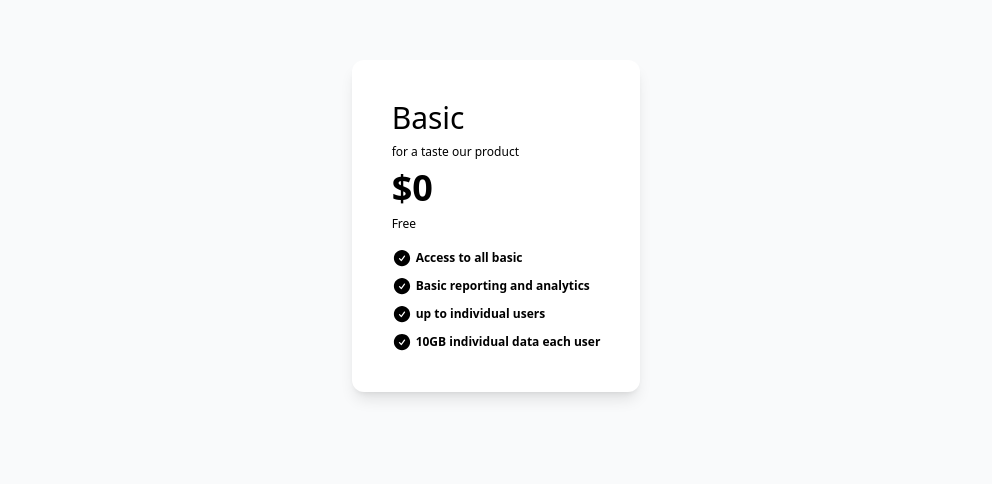
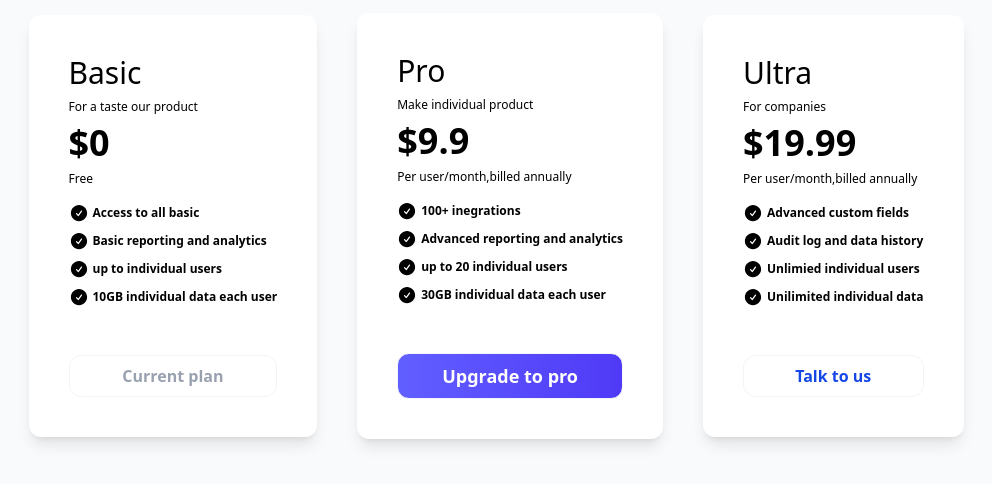
Before and after one commit to sanitta2002/Tailwind-project, a plain HTML site: page index.html in a window 1280 px wide. Shown: the part 174-658 px from the top of the page, without its empty margins (144-1136 px from the left). Drawn offline with nearby package versions, Linux system fonts and the light colour scheme.

Commit message:
modified

```diff
--- a/index.html
+++ b/index.html
@@ -7,10 +7,11 @@
     <title>Document</title>
 </head>
 <body class="bg-gray-50">
-    <div class="w-screen h-screen flex justify-center items-center ">
-        <div class="bg-white border- p-10 shadow-lg flex flex-col gap-2 rounded-xl">
+  <div class="w-screen h-screen flex justify-center items-center ">
+     <div class="flex gap-8">
+        <div class="bg-white border-gray-100 p-10 shadow-lg flex flex-col gap-2 rounded-xl">
         <span class="font-medium text-3xl pt-0 ">Basic</span>
-        <span class="text-xs text-clip ">for a taste our product</span>
+        <span class="text-xs text-clip ">For a taste our product</span>
         <span class="font-semibold text-4xl">$0</span>
         <span class="text-clip text-xs">Free</span>
         <ul>
@@ -38,9 +39,95 @@
           </span>
             10GB individual data each user</li>
         </ul>
-    </div>
-      </div>
-    </div>
+        <button class="border-1  border-gray-100 rounded-xl px-2 py-2 mt-10 font-bold text-gray-400 font-size: 1.125rem;
+        line-height: 1.75rem;">Current plan</button>
+       </div>
+     </div>
+
+
+     <div class="bg-white border-gray-100 p-10 shadow-lg flex flex-col gap-2 rounded-xl ml-10">
+      <span class="font-medium text-3xl pt-0 ">Pro</span>
+        <span class="text-xs text-clip ">Make individual product</span>
+        <span class="font-semibold text-4xl">$9.9</span>
+        <span class="text-clip text-xs">Per user/month,billed annually</span>
+        <ul>
+
+          <li class="flex items-center font-semibold text-xs gap-1 pt-2">
+            <span><svg xmlns="http://www.w3.org/2000/svg" viewBox="0 0 24 24" fill="currentColor" class="size-5 ">
+             <path fill-rule="evenodd" d="M2.25 12c0-5.385 4.365-9.75 9.75-9.75s9.75 4.365 9.75 9.75-4.365 9.75-9.75 9.75S2.25 17.385 2.25 12Zm13.36-1.814a.75.75 0 1 0-1.22-.872l-3.236 4.53L9.53 12.22a.75.75 0 0 0-1.06 1.06l2.25 2.25a.75.75 0 0 0 1.14-.094l3.75-5.25Z" clip-rule="evenodd" />
+             </svg>
+           </span>
+             100+ inegrations
+          </li>
+          <li class="flex items-center font-semibold text-xs gap-1 pt-2"><span><svg xmlns="http://www.w3.org/2000/svg" viewBox="0 0 24 24" fill="currentColor" class="size-5">
+             <path fill-rule="evenodd" d="M2.25 12c0-5.385 4.365-9.75 9.75-9.75s9.75 4.365 9.75 9.75-4.365 9.75-9.75 9.75S2.25 17.385 2.25 12Zm13.36-1.814a.75.75 0 1 0-1.22-.872l-3.236 4.53L9.53 12.22a.75.75 0 0 0-1.06 1.06l2.25 2.25a.75.75 0 0 0 1.14-.094l3.75-5.25Z" clip-rule="evenodd" />
+             </svg>
+           </span>
+             Advanced reporting and analytics</li>
+             <li class="flex items-center font-semibold text-xs gap-1 pt-2"><span><svg xmlns="http://www.w3.org/2000/svg" viewBox="0 0 24 24" fill="currentColor" class="size-5">
+             <path fill-rule="evenodd" d="M2.25 12c0-5.385 4.365-9.75 9.75-9.75s9.75 4.365 9.75 9.75-4.365 9.75-9.75 9.75S2.25 17.385 2.25 12Zm13.36-1.814a.75.75 0 1 0-1.22-.872l-3.236 4.53L9.53 12.22a.75.75 0 0 0-1.06 1.06l2.25 2.25a.75.75 0 0 0 1.14-.094l3.75-5.25Z" clip-rule="evenodd" />
+             </svg>
+           </span>
+             up to 20 individual users</li>
+             <li class="flex items-center font-semibold text-xs gap-1 pt-2 "><span><svg xmlns="http://www.w3.org/2000/svg" viewBox="0 0 24 24" fill="currentColor" class="size-5">
+             <path fill-rule="evenodd" d="M2.25 12c0-5.385 4.365-9.75 9.75-9.75s9.75 4.365 9.75 9.75-4.365 9.75-9.75 9.75S2.25 17.385 2.25 12Zm13.36-1.814a.75.75 0 1 0-1.22-.872l-3.236 4.53L9.53 12.22a.75.75 0 0 0-1.06 1.06l2.25 2.25a.75.75 0 0 0 1.14-.094l3.75-5.25Z" clip-rule="evenodd" />
+             </svg>
+           </span>
+             30GB individual data each user</li>
+         </ul>
+         <button class="border-1 bg-linear-to-r/srgb from-indigo-500 to-indigo-600 border-gray-100 rounded-xl px-2 py-2 mt-10 font-bold text-white text-lg ">Upgrade to pro</button>
+
+     </div>
+
+
+
+     <div class="bg-white border-gray-100 p-10 shadow-lg flex flex-col gap-2 rounded-xl ml-10">
+        <span class="font-medium text-3xl pt-0 ">Ultra</span>
+        <span class="text-xs text-clip ">For companies</span>
+        <span class="font-semibold text-4xl">$19.99</span>
+        <span class="text-clip text-xs">Per user/month,billed annually</span>
+        <ul>
+
+         <li class="flex items-center font-semibold text-xs gap-1 pt-2">
+           <span><svg xmlns="http://www.w3.org/2000/svg" viewBox="0 0 24 24" fill="currentColor" class="size-5">
+            <path fill-rule="evenodd" d="M2.25 12c0-5.385 4.365-9.75 9.75-9.75s9.75 4.365 9.75 9.75-4.365 9.75-9.75 9.75S2.25 17.385 2.25 12Zm13.36-1.814a.75.75 0 1 0-1.22-.872l-3.236 4.53L9.53 12.22a.75.75 0 0 0-1.06 1.06l2.25 2.25a.75.75 0 0 0 1.14-.094l3.75-5.25Z" clip-rule="evenodd" />
+            </svg>
+          </span>
+            Advanced custom fields
+         </li>
+         <li class="flex items-center font-semibold text-xs gap-1 pt-2"><span><svg xmlns="http://www.w3.org/2000/svg" viewBox="0 0 24 24" fill="currentColor" class="size-5">
+            <path fill-rule="evenodd" d="M2.25 12c0-5.385 4.365-9.75 9.75-9.75s9.75 4.365 9.75 9.75-4.365 9.75-9.75 9.75S2.25 17.385 2.25 12Zm13.36-1.814a.75.75 0 1 0-1.22-.872l-3.236 4.53L9.53 12.22a.75.75 0 0 0-1.06 1.06l2.25 2.25a.75.75 0 0 0 1.14-.094l3.75-5.25Z" clip-rule="evenodd" />
+            </svg>
+          </span>
+            Audit log and data history</li>
+            <li class="flex items-center font-semibold text-xs gap-1 pt-2"><span><svg xmlns="http://www.w3.org/2000/svg" viewBox="0 0 24 24" fill="currentColor" class="size-5">
+            <path fill-rule="evenodd" d="M2.25 12c0-5.385 4.365-9.75 9.75-9.75s9.75 4.365 9.75 9.75-4.365 9.75-9.75 9.75S2.25 17.385 2.25 12Zm13.36-1.814a.75.75 0 1 0-1.22-.872l-3.236 4.53L9.53 12.22a.75.75 0 0 0-1.06 1.06l2.25 2.25a.75.75 0 0 0 1.14-.094l3.75-5.25Z" clip-rule="evenodd" />
+            </svg>
+          </span>
+            Unlimied individual users</li>
+            <li class="flex items-center font-semibold text-xs gap-1 pt-2 "><span><svg xmlns="http://www.w3.org/2000/svg" viewBox="0 0 24 24" fill="currentColor" class="size-5">
+            <path fill-rule="evenodd" d="M2.25 12c0-5.385 4.365-9.75 9.75-9.75s9.75 4.365 9.75 9.75-4.365 9.75-9.75 9.75S2.25 17.385 2.25 12Zm13.36-1.814a.75.75 0 1 0-1.22-.872l-3.236 4.53L9.53 12.22a.75.75 0 0 0-1.06 1.06l2.25 2.25a.75.75 0 0 0 1.14-.094l3.75-5.25Z" clip-rule="evenodd" />
+            </svg>
+          </span>
+            Unilimited individual data</li>
+        </ul>
+        <button class="border-1  border-gray-100  rounded-xl px-2 py-2 mt-10 font-bold text-blue-700 font-size: 1.125rem;
+        line-height: 1.75rem;">Talk to us</button>
+       </div>
+
+
+
+
+
+   </div>
+
+
+
+
+
+
+
+
 
 </body>
 </html>
```
